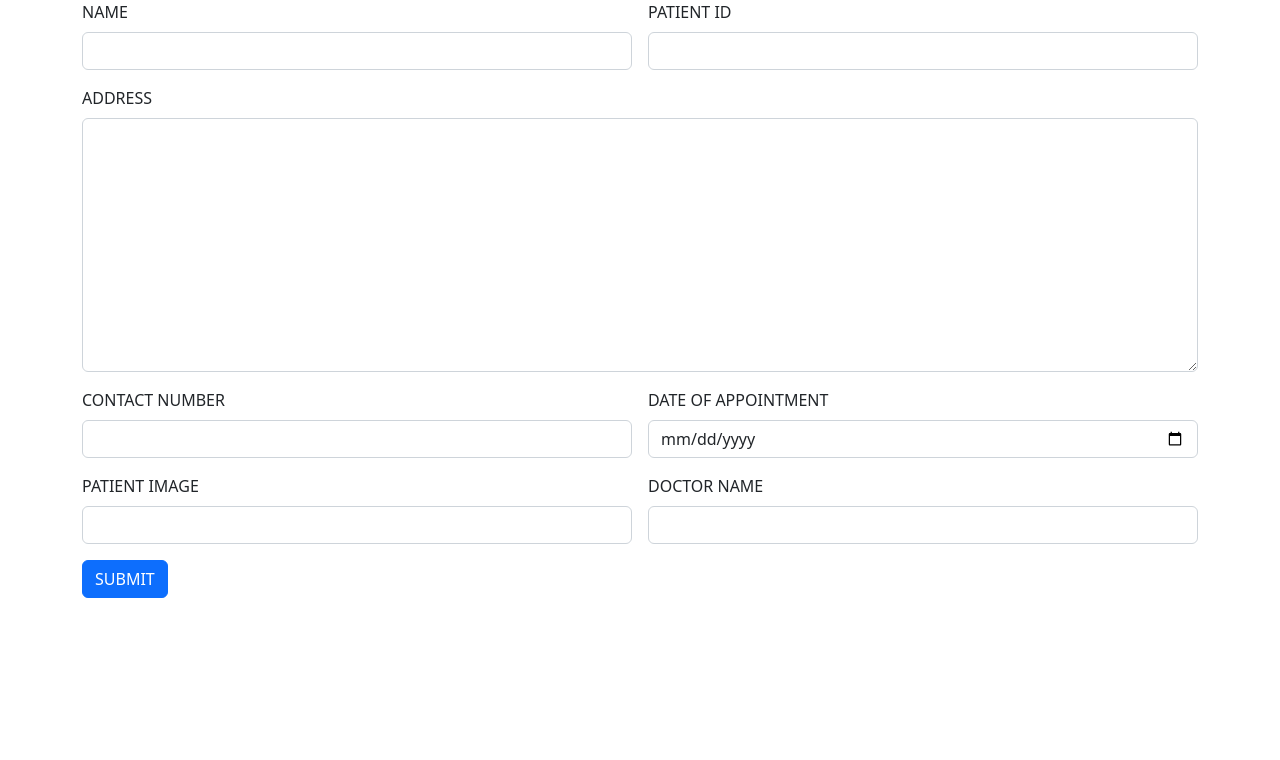
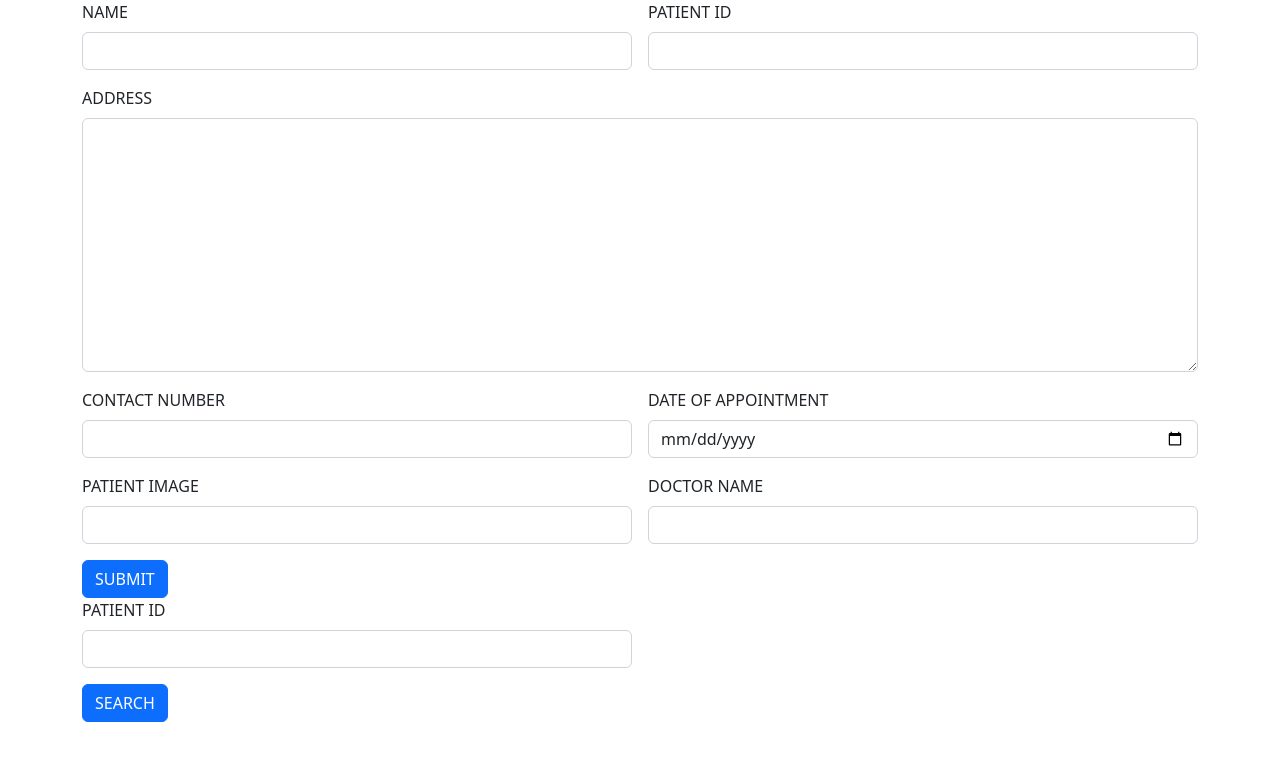
Before and after one commit to sruthy-nr/Hospital-Angular-App, an Angular app: page / in a window 1280 px wide. Shown: the top 760 px of the page. Built offline with nearby package versions, Linux system fonts and the light colour scheme.

Commit message:
patientsearch

```diff
--- a/src/app/app.component.html
+++ b/src/app/app.component.html
@@ -1,2 +1,3 @@
 <app-patient-entry></app-patient-entry>
+<app-patient-search></app-patient-search>
 <router-outlet></router-outlet>
--- a/src/app/app.module.ts
+++ b/src/app/app.module.ts
@@ -4,11 +4,13 @@ import { BrowserModule } from '@angular/platform-browser';
 import { AppRoutingModule } from './app-routing.module';
 import { AppComponent } from './app.component';
 import { PatientEntryComponent } from './patient-entry/patient-entry.component';
+import { PatientSearchComponent } from './patient-search/patient-search.component';
 
 @NgModule({
   declarations: [
     AppComponent,
-    PatientEntryComponent
+    PatientEntryComponent,
+    PatientSearchComponent
   ],
   imports: [
     BrowserModule,
--- /dev/null
+++ b/src/app/patient-search/patient-search.component.html
@@ -0,0 +1,16 @@
+
+    <div class="container">
+        <div class="row">
+            <div class="col col-12 col-sm-12 col-md-12 col-lg-12 col-xl-12 col-xxl-12">
+                <div class="row g-3">
+                    <div class="col col-12 col-sm-6 col-md-6 col-lg-6 col-xl-6 col-xxl-6">
+                        <label for="" class="form-label">PATIENT ID</label>
+                        <input type="text" name="" id="" class="form-control">
+                    </div>
+                    <div class="col col-12 col-sm-12 col-md-12 col-lg-12 col-xl-12 col-xxl-12">
+                        <button class="btn btn-primary">SEARCH</button>
+                    </div>
+                </div>
+            </div>
+        </div>
+    </div>
```
Also changed, not shown: src/app/patient-search/patient-search.component.ts (added, +10 -0 lines), src/app/patient-search/patient-search.component.css (added).
